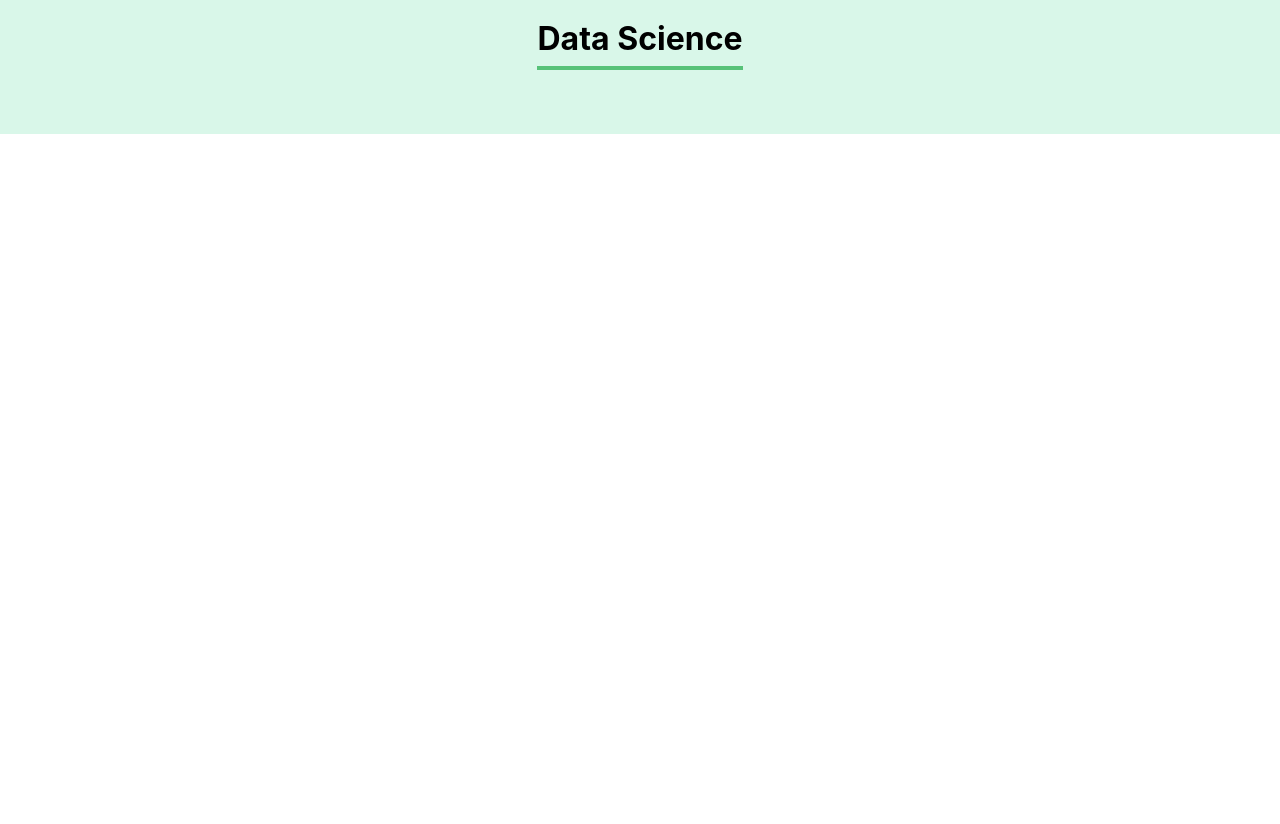
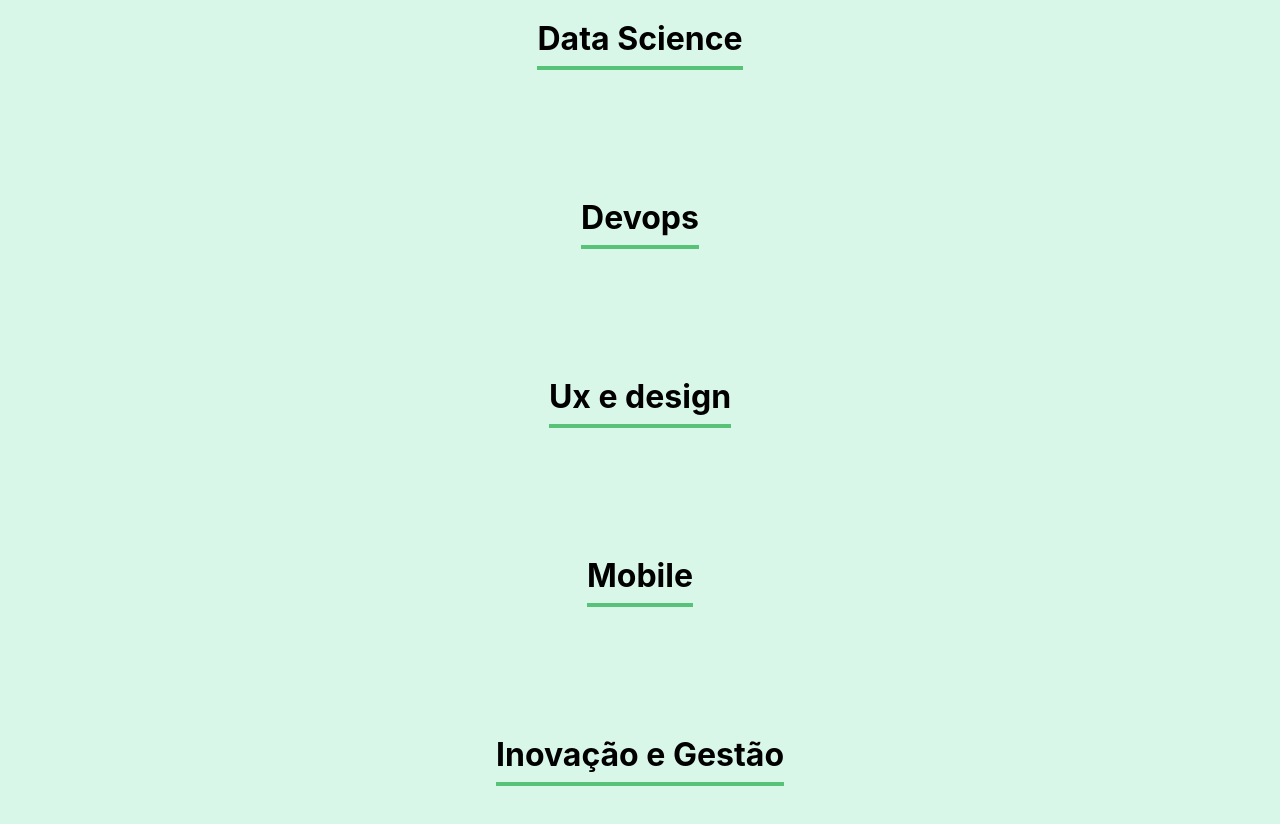
Before and after one commit to devpabloh/projeto-organo, a React (Create React App) app: page / in a window 1280 px wide. Shown: the part 1880-2704 px from the top of the page. Before the commit the page ends 2014 px from the top, so only its background shows below. Built offline with nearby package versions, Linux system fonts and the light colour scheme.

Commit message:
criando os times e atribuindo um map para definir mais rápido os nomes e as cores de cada time

```diff
--- a/src/App.js
+++ b/src/App.js
@@ -4,6 +4,44 @@
 import Time from "./componentes/Time";
 
 function App() {
+  const times = [
+    {
+      nome:'Programação',
+      corPrimaria: '#57C278',
+      corSecundaria: '#D9F7E9'
+    },
+    {
+      nome:'Front-end',
+      corPrimaria: '#82CFFA',
+      corSecundaria: '#E8F8FF'
+    },
+    {
+      nome:'Data Science',
+      corPrimaria: '#A6D157',
+      corSecundaria: '#F0F8E2'
+    },
+    {
+      nome:'Devops',
+      corPrimaria: '#E06B69',
+      corSecundaria: '#FDE7E8'
+    },
+    {
+      nome:'Ux e design',
+      corPrimaria: '#DB6EBF',
+      corSecundaria: '#FAE9F5'
+    },
+    {
+      nome:'Mobile',
+      corPrimaria: '#FFBA05',
+      corSecundaria: '#FFF5D9'
+    },
+    {
+      nome:'Inovação e Gestão',
+      corPrimaria: '#FF8A29',
+      corSecundaria: '#FFEEDF'
+    },
+  ]
+
   const [colaboradores, setColaboradores] = useState([])
 
   const aoNovoColaboradorAdicionado = (colaborador)=>{
@@ -15,9 +53,8 @@
     <div className="App">
         <Banner/>
         <Formulario aoColaboradorCadastrado={colaborador => aoNovoColaboradorAdicionado(colaborador)}/>
-        <Time nome="Programação"/>
-        <Time nome="Front-end"/>
-        <Time nome="Data Science"/>
+        {times.map(time => <Time nome={time.nome}/>)}
+
     </div>
   );
 }
```
